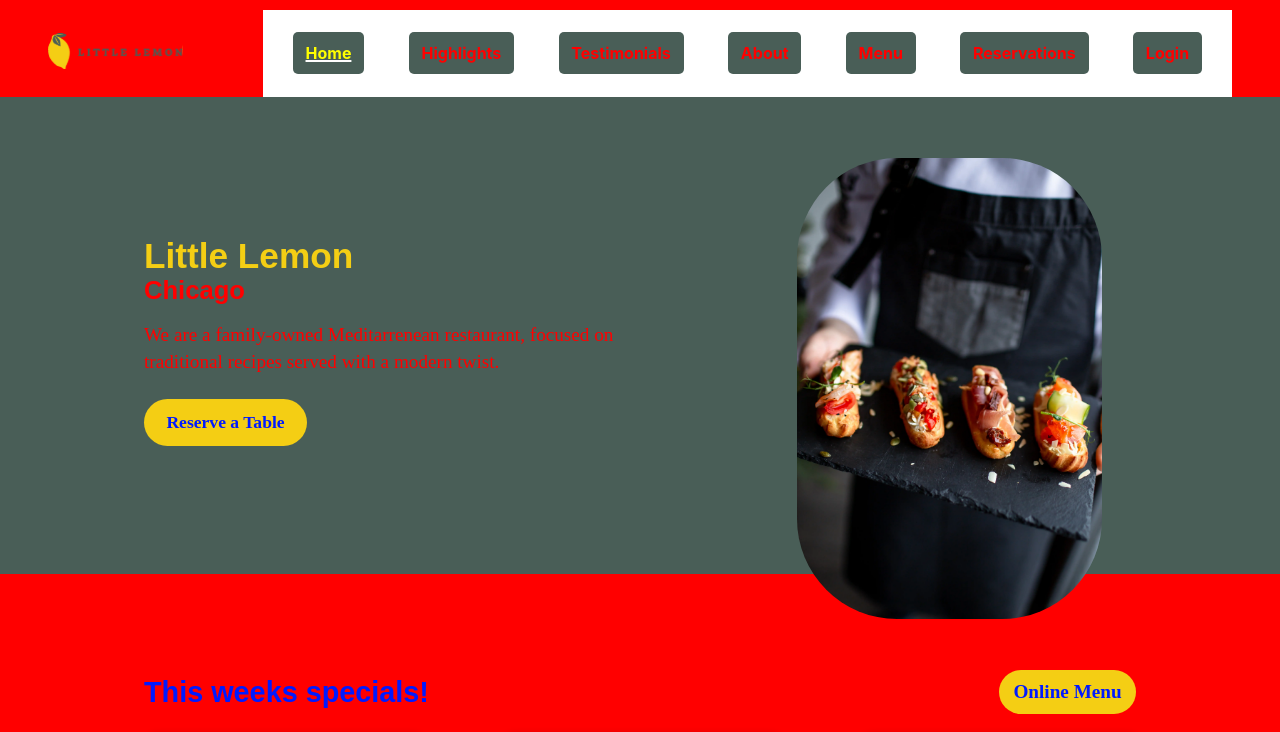
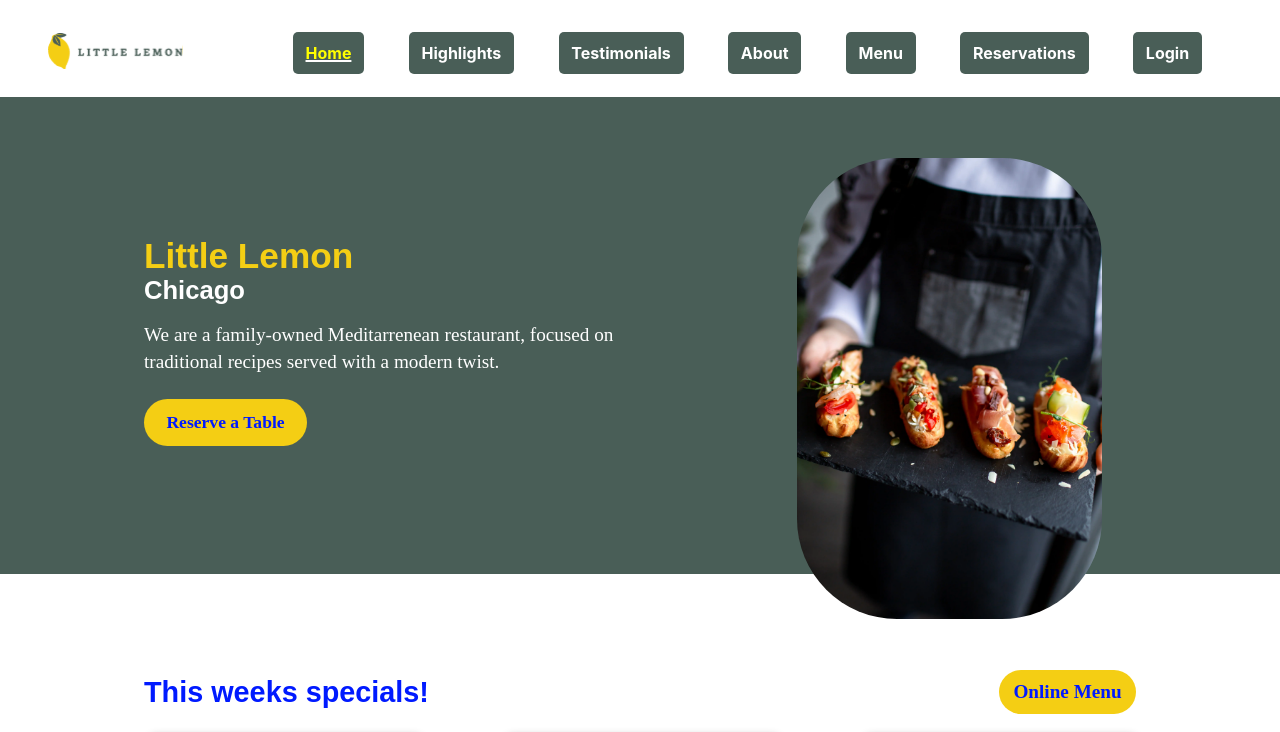
Before and after one commit to Freddsterius/little-lemon, a React (Create React App) app: page / in a window 1280 px wide. Shown: the top 732 px of the page. Built offline with nearby package versions, Linux system fonts and the light colour scheme.

Commit message:
set --light

```diff
--- a/src/index.css
+++ b/src/index.css
@@ -37,8 +37,7 @@ button:hover {
 :root {
   /* --dark: #000000; */
   --dark: #001aff;
-  /* --light: #ffffff; */
-  --light: #ff0000;
+  --light: #ffffff;
 
   --primary-color1: #495e57;
   --primary-color2: #f4ce14;
```
